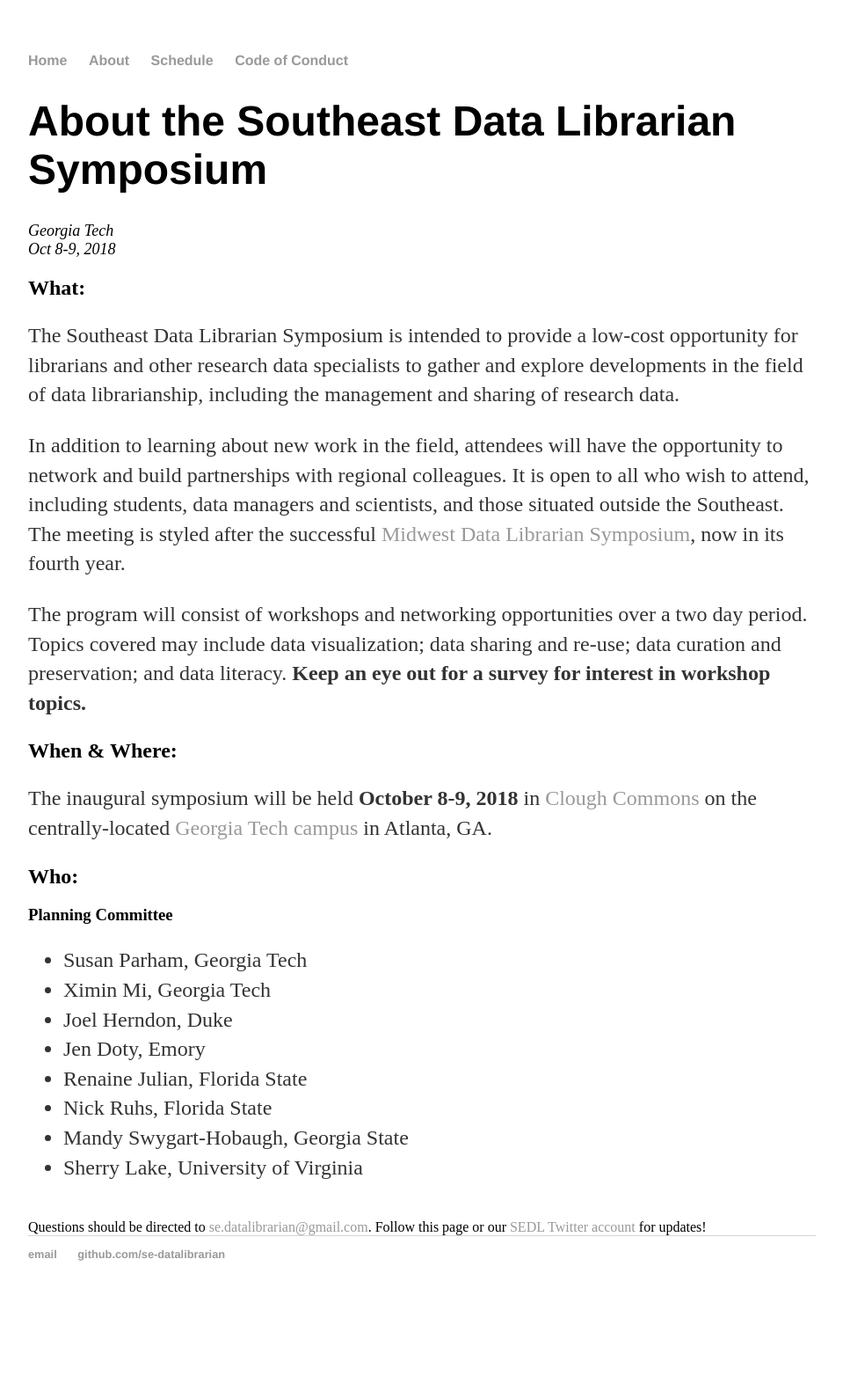
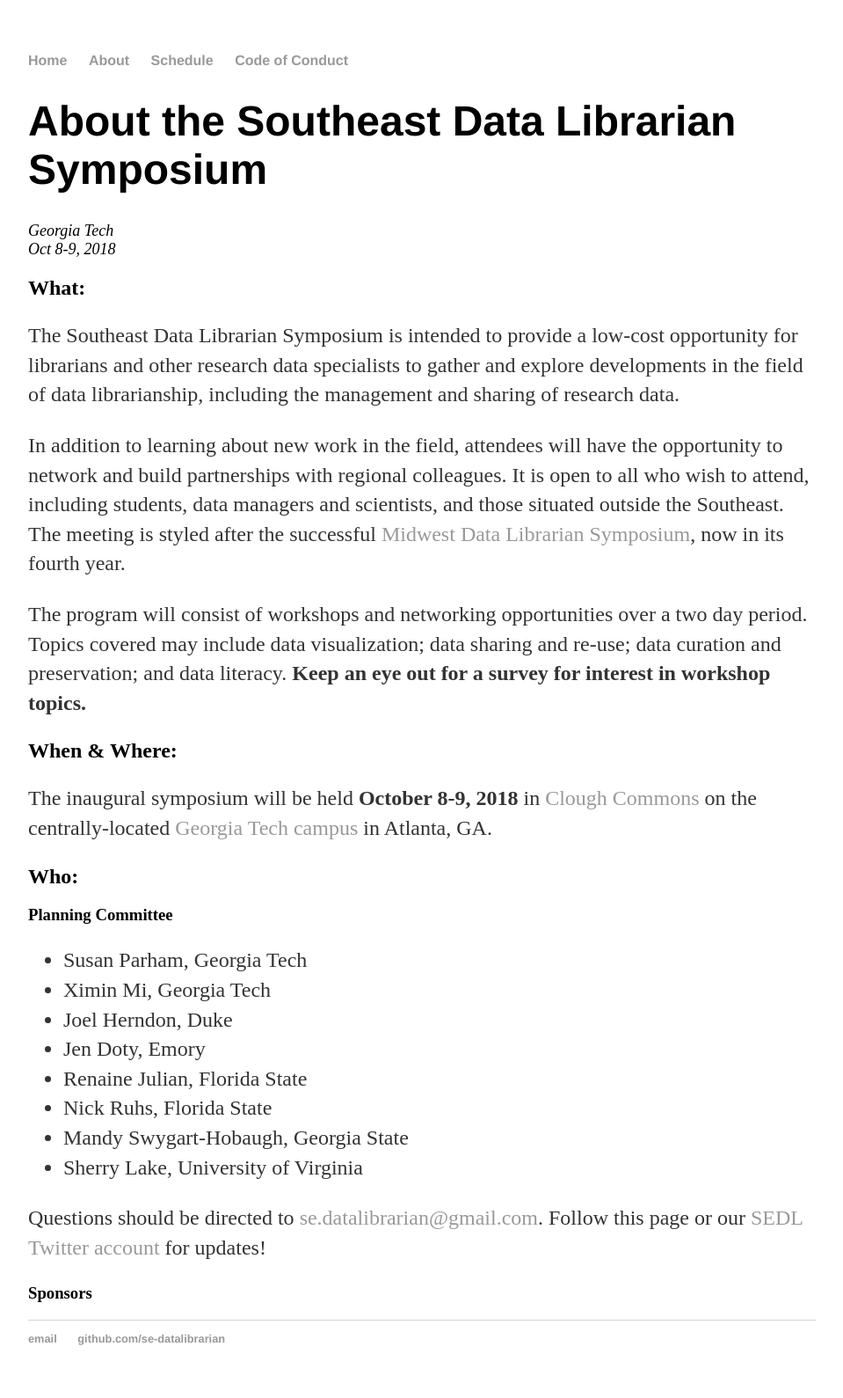
Before and after one commit to se-datalibrarian/test, a Jekyll site: the page built from about/index.html, in a window 1280 px wide. Shown: the whole page at 88% size, without its empty margins (160-1119 px from the left). Built offline with Jekyll 4.4.1, drawn with Linux system fonts in a browser that asks for light colours; before the commit the page ends 1493 px from its top, so only the background shows below that.

Commit message:
Updated via the Open Science Framework

```diff
--- a/about/index.html
+++ b/about/index.html
@@ -35,5 +35,7 @@
 				</UL>
 </names>
 
-	<BR>Questions should be directed to <a href="mailto:se.datalibrarian@gmail.com">se.datalibrarian@gmail.com</a>. Follow this page or our <a href="https://twitter.com/SEDataLibrarian">SEDL Twitter account</a> for updates!
+	<p>Questions should be directed to <a href="mailto:se.datalibrarian@gmail.com">se.datalibrarian@gmail.com</a>. Follow this page or our <a href="https://twitter.com/SEDataLibrarian">SEDL Twitter account</a> for updates! </p>
+
+	        <h3>Sponsors</h3>
     		</div><!-- /.blurb -->
```
